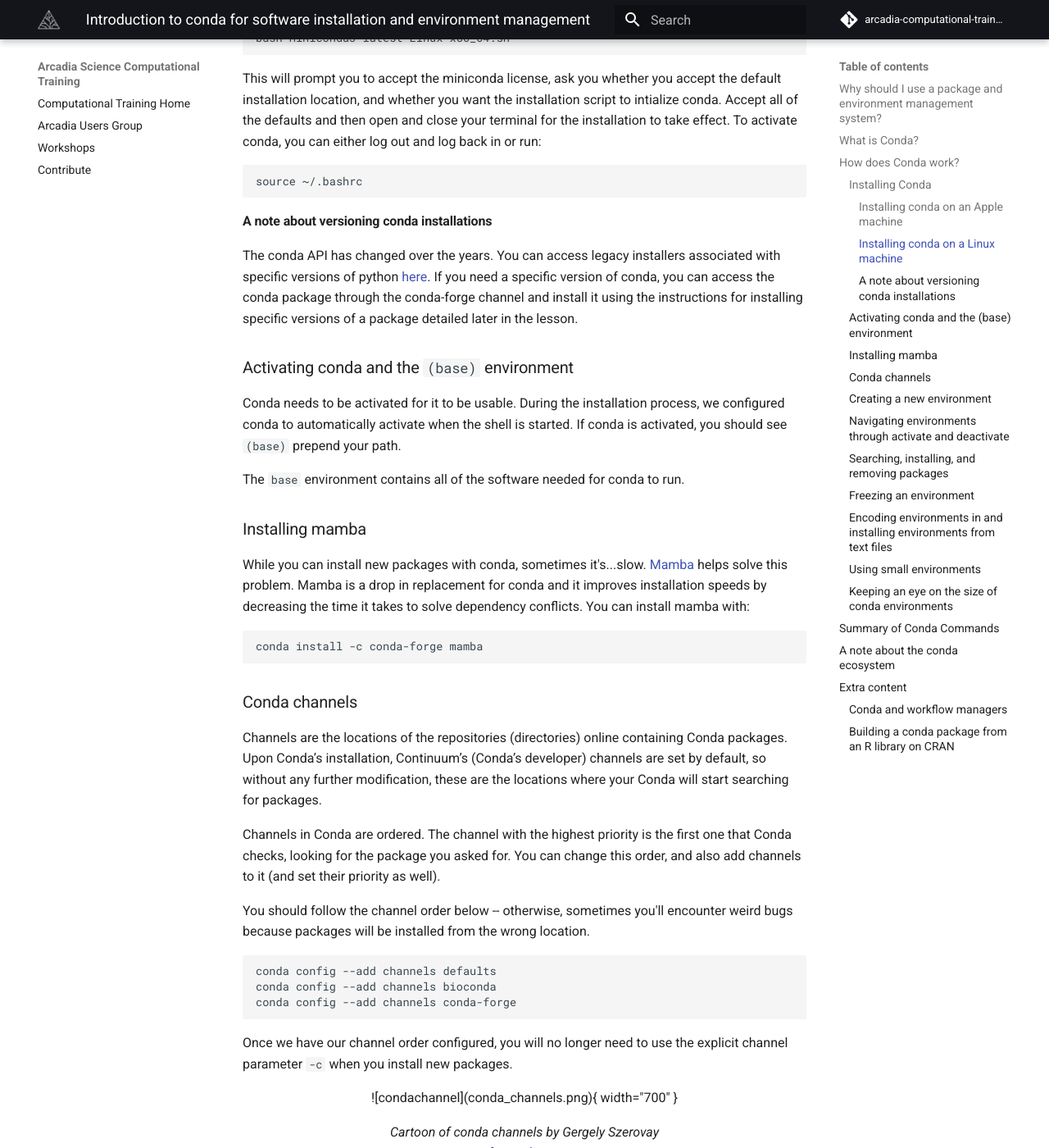
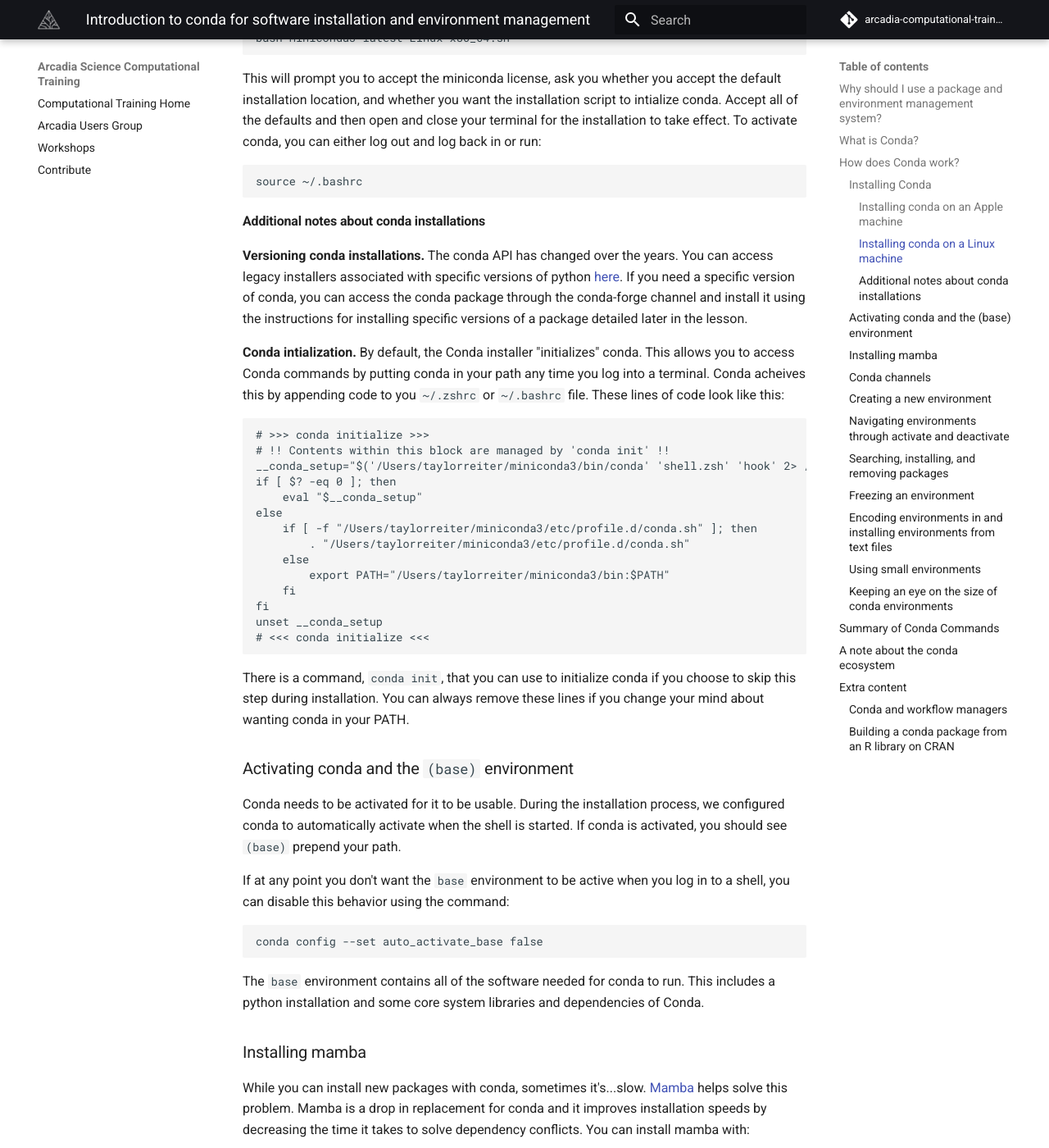
Before and after one commit to Arcadia-Science/arcadia-computational-training, an MkDocs documentation site: the page built from docs/arcadia-users-group/20221017-conda/lesson.md, in a window 1280 px wide and 1400 px high, scrolled down 2210 px. Shown: the whole window at 82% size. Built offline with MkDocs 1.6.1 and Material for MkDocs 9.7.7, drawn with Linux system fonts in a browser that asks for light colours; comment, search, counter and statistics services are not loaded.

Commit message:
add conda init script, disabling auto active, and software in base

````diff
--- a/docs/arcadia-users-group/20221017-conda/lesson.md
+++ b/docs/arcadia-users-group/20221017-conda/lesson.md
@@ -92,11 +92,36 @@
 source ~/.bashrc
 ```
 
-#### A note about versioning conda installations
+#### Additional notes about conda installations
 
+**Versioning conda installations.**
 The conda API has changed over the years.
 You can access legacy installers associated with specific versions of python [here](https://docs.conda.io/en/latest/miniconda.html#latest-miniconda-installer-links).
 If you need a specific version of conda, you can access the conda package through the conda-forge channel and install it using the instructions for installing specific versions of a package detailed later in the lesson.
+
+**Conda intialization.**
+By default, the Conda installer "initializes" conda.
+This allows you to access Conda commands by putting conda in your path any time you log into a terminal.
+Conda acheives this by appending code to you `~/.zshrc` or `~/.bashrc` file.
+These lines of code look like this:
+```
+# >>> conda initialize >>>
+# !! Contents within this block are managed by 'conda init' !!
+__conda_setup="$('/Users/taylorreiter/miniconda3/bin/conda' 'shell.zsh' 'hook' 2> /dev/null)"
+if [ $? -eq 0 ]; then
+    eval "$__conda_setup"
+else
+    if [ -f "/Users/taylorreiter/miniconda3/etc/profile.d/conda.sh" ]; then
+        . "/Users/taylorreiter/miniconda3/etc/profile.d/conda.sh"
+    else
+        export PATH="/Users/taylorreiter/miniconda3/bin:$PATH"
+    fi
+fi
+unset __conda_setup
+# <<< conda initialize <<<
+```
+There is a command, `conda init`, that you can use to initialize conda if you choose to skip this step during installation.
+You can always remove these lines if you change your mind about wanting conda in your PATH.
 
 ### Activating conda and the `(base)` environment
 
@@ -104,7 +129,13 @@
 During the installation process, we configured conda to automatically activate when the shell is started.
 If conda is activated, you should see `(base)` prepend your path.
 
+If at any point you don't want the `base` environment to be active when you log in to a shell, you can disable this behavior using the command:
+```
+conda config --set auto_activate_base false
+```
+
 The `base` environment contains all of the software needed for conda to run.
+This includes a python installation and some core system libraries and dependencies of Conda.
 
 ### Installing mamba
 
````
